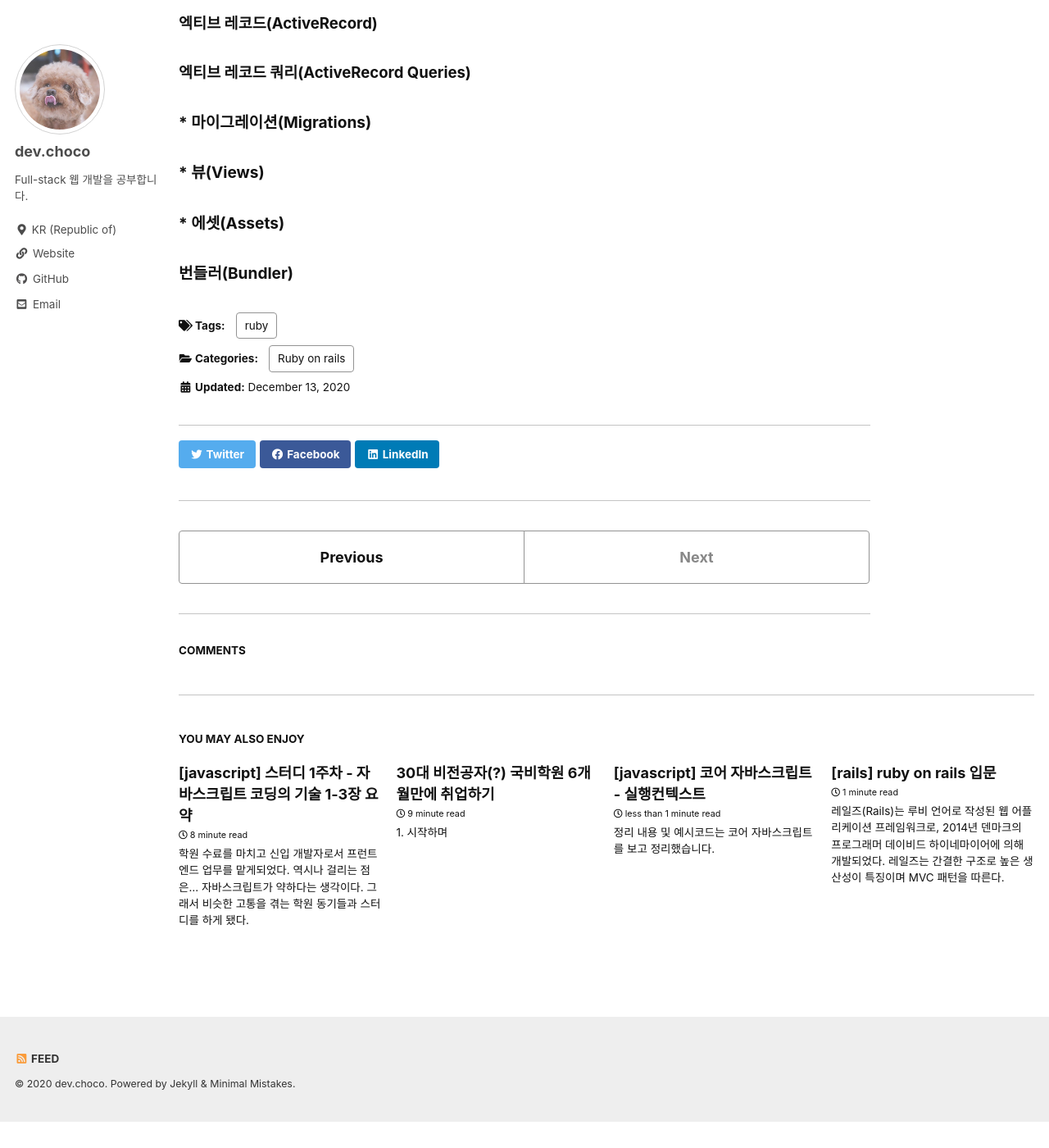
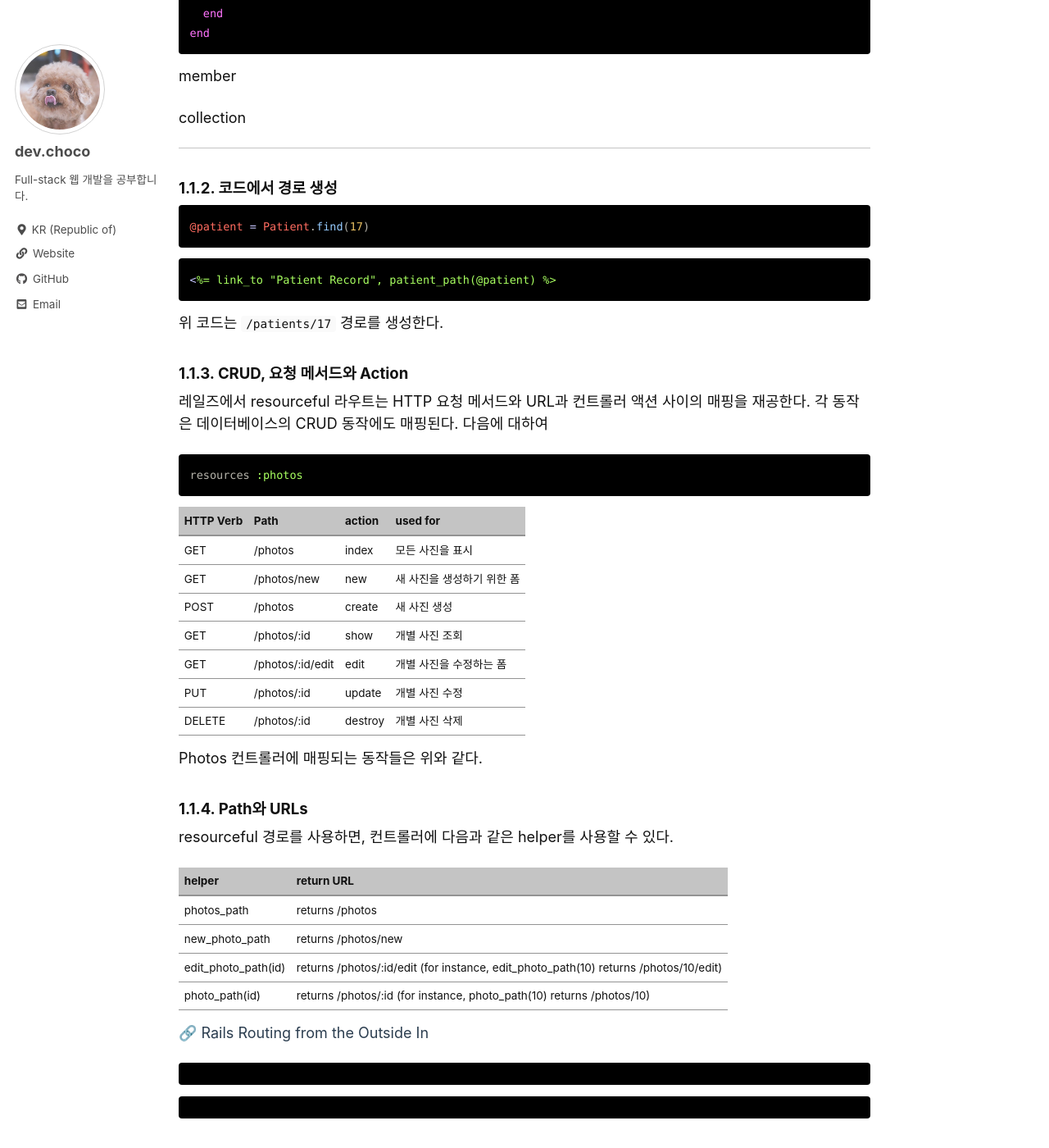
Before and after one commit to stothey0804/stothey0804.github.io, a Jekyll site: the page built from _posts/2020/ruby_on_rails/2020-12-13-rails-structure-1.md, in a window 1280 px wide and 1400 px high, scrolled down 2451 px. Shown: the whole window at 82% size. Built offline with Jekyll 4.4.1, drawn with Linux system fonts in a browser that asks for light colours; cached includes are drawn as plain includes; comment, search, counter and statistics services are not loaded; before the commit the page ends 3819 px from its top, so only the background shows below that; some of the changed text lies outside the part shown.

Commit message:
blog update

````diff
--- a/_posts/2020/ruby_on_rails/2020-12-13-rails-structure-1.md
+++ b/_posts/2020/ruby_on_rails/2020-12-13-rails-structure-1.md
@@ -38,12 +38,12 @@ toc: true
 
 - - -
 
-### 정리
+
 
 https://github.com/pureugong/rails-style-guide/blob/master/README-koKR.md
 
 
-#### * 설정(configuration)
+### 1. 설정(configuration)
 
 설정부분은 `config/` 폴더 아래에 위치한다.
 
@@ -51,7 +51,7 @@ https://github.com/pureugong/rails-style-guide/blob/master/README-koKR.md
 모든 환경에 적용되는 설정은 `application.rb`파일에 있다. 터미널에서 `bundle rails s thin` 명령어를 통해 레일즈 서버를 실행하면 이 appllication.rb 파일을 읽어들인다.
 
 
-#### * 라우팅(Routing) ⭐️
+#### 1.1. 라우팅(Routing) ⭐️
 
 레일즈 라우터는 자바의 `@RequestMapping`와 같이, 인식된 URL 을 통해 컨트롤러의 작업에 보내는 역할을 한다.
 `config/routes.rb`에 라우팅 규칙을 설정하면 된다.
@@ -68,7 +68,9 @@ end
 ```
 예시 코드는 root 액션을 home 컨트롤러의 index 액션과 연결 된다. (http://localhost:3000/)
 
-`match` : URL을 컨트롤러와 액션에 연결시킨다.
+##### 1.1.1. URL에서 코드 연결
+
+* `match` : URL을 컨트롤러와 액션에 연결시킨다. - 단일 연결
 
 ```
 GET /patients/17
@@ -79,10 +81,83 @@ match "/patients/:id" => "patients#show"
 ```
 
 이 요청은 partients 컨트롤러의 show 액션 에 {:id => 17} 파라미터와 함께 디스패치 된다.
-참으로 직관적이다. 레일즈에 막 호감이 생긴다.
+참으로 직관적이다.
 
-`resource` :
+- - -
 
+* `resource` : 리소스에 해당하는 모든 메서드를 컨트롤러에 연결시킨다.
+
+`:only => [:index, ...]` 을 사용하여 메서드를 한정할 수 있다!
+
+```ruby
+resources :subscriptions do
+  member do
+    get 'unsubscribe'
+    # more routes
+  end
+end
+
+resources :photos do
+  collection do
+    get 'search'
+    # more routes
+  end
+end
+```
+
+member
+
+collection
+
+
+- - -
+
+##### 1.1.2. 코드에서 경로 생성
+
+```ruby
+@patient = Patient.find(17)
+```
+```ruby
+<%= link_to "Patient Record", patient_path(@patient) %>
+```
+
+위 코드는 `/patients/17` 경로를 생성한다.
+
+
+##### 1.1.3. CRUD, 요청 메서드와 Action
+
+레일즈에서 resourceful 라우트는 HTTP 요청 메서드와 URL과 컨트롤러 액션 사이의 매핑을 재공한다.
+각 동작은 데이터베이스의 CRUD 동작에도 매핑된다. 다음에 대하여
+
+```ruby
+resources :photos
+```
+
+|HTTP Verb|Path|action|used for|
+|---|---|---|---|
+|GET|/photos|index|모든 사진을 표시|
+|GET|/photos/new|new|새 사진을 생성하기 위한 폼|
+|POST|/photos|create|새 사진 생성|
+|GET|/photos/:id|show|개별 사진 조회|
+|GET|/photos/:id/edit|edit|개별 사진을 수정하는 폼|
+|PUT|/photos/:id|update|개별 사진 수정|
+|DELETE|/photos/:id|destroy|개별 사진 삭제|
+
+Photos 컨트롤러에 매핑되는 동작들은 위와 같다.
+
+##### 1.1.4. Path와 URLs
+
+resourceful 경로를 사용하면, 컨트롤러에 다음과 같은 helper를 사용할 수 있다.
+
+|helper|return URL|
+|---|---|
+|photos_path|returns /photos|
+|new_photo_path|returns /photos/new|
+|edit_photo_path(id)|returns /photos/:id/edit (for instance, edit_photo_path(10) returns /photos/10/edit)|
+|photo_path(id)|returns /photos/:id (for instance, photo_path(10) returns /photos/10)|
+
+
+🔗 <a href="http://rubykr.github.io/rails_guides/routing.html">Rails Routing from the Outside In</a><br>
 
 
 ```
@@ -91,28 +166,20 @@ match "/patients/:id" => "patients#show"
 ```ruby
 ```
 
+### 2. 어플리케이션(Application)
 
-
-
-
-http://rubykr.github.io/rails_guides/routing.html
-
-#### * 컨트롤러(Controllers)
-
-
+#### 2.1. 컨트롤러(Controllers)
 
 ##### 랜더링(Rendering)
 
-#### * 모델(Models) ⭐️
+#### 2.3. 모델(Models) ⭐️
 
-##### 엑티브 레코드(ActiveRecord)
+#### 2.4. 뷰(Views)
 
-##### 엑티브 레코드 쿼리(ActiveRecord Queries)
+https://rubykr.github.io/rails_guides/association_basics.html
 
-#### * 마이그레이션(Migrations)
 
-#### * 뷰(Views)
+### 3. 마이그레이션(Migrations)
 
-#### * 에셋(Assets)
 
-#### 번들러(Bundler)
+### 4. 번들러(Bundler)
````
